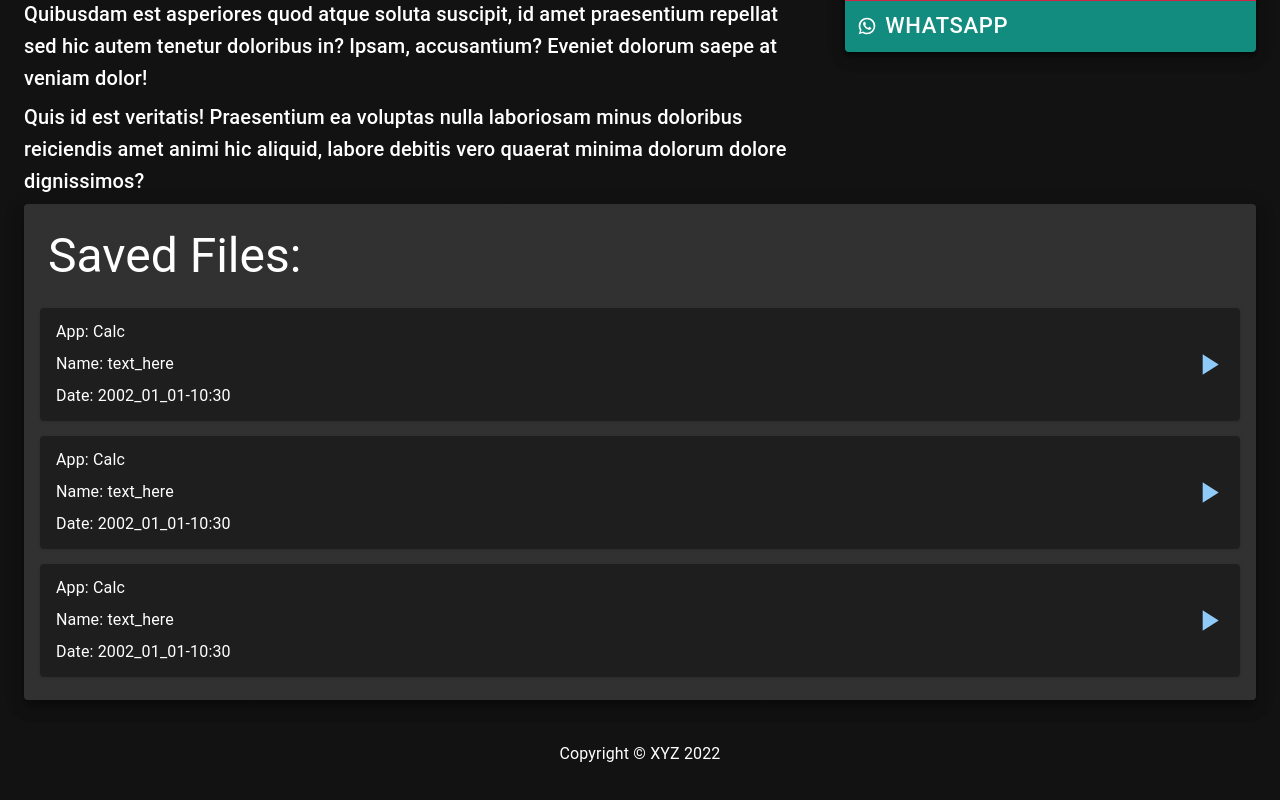
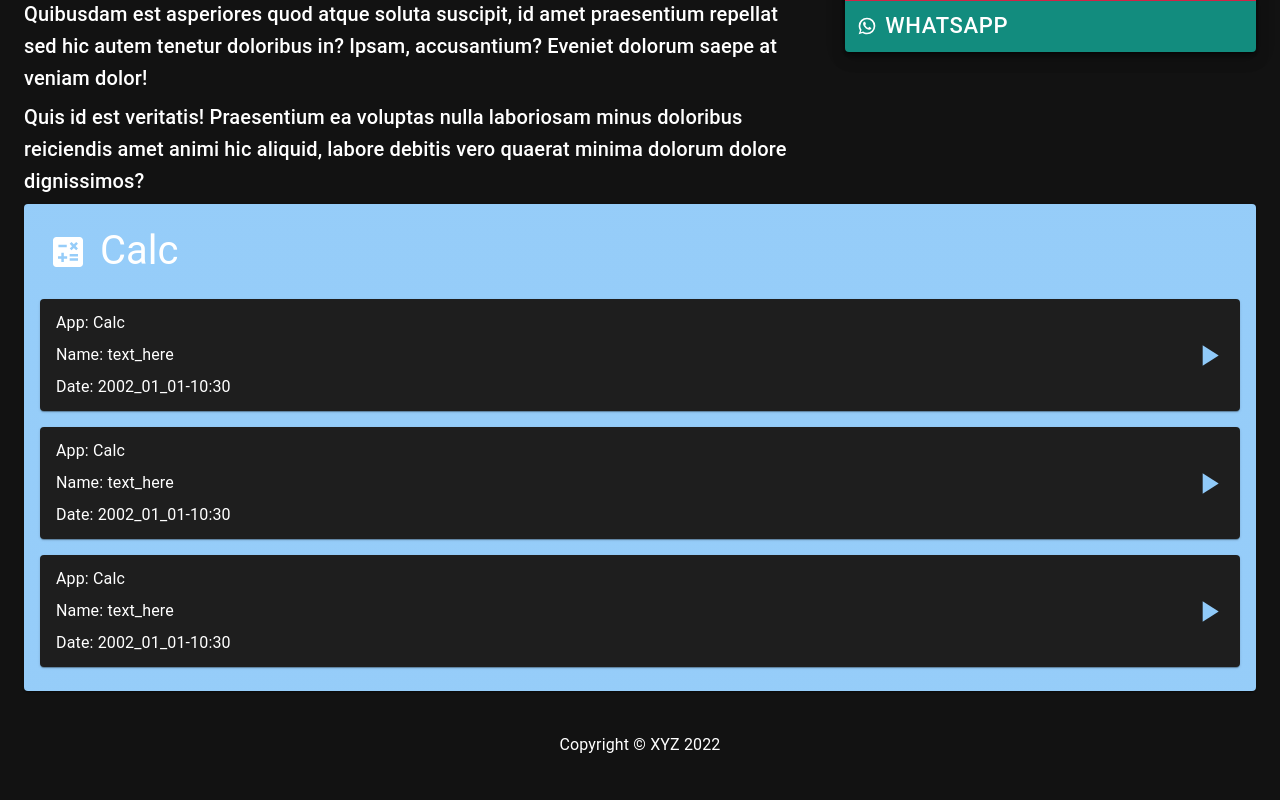
Before and after one commit to k4-100/calc, a React (Vite) app: page / in a window 1280 px wide. Shown: the part 1041-1841 px from the top of the page. Built offline with nearby package versions, Linux system fonts and the light colour scheme.

Commit message:
Started implementing AppsWithSaves component

```diff
--- /dev/null
+++ b/src/components/Home/AppsWithSaves.tsx
@@ -0,0 +1,16 @@
+import { Box } from '@mui/material';
+import React from 'react';
+import Saves from './Saves';
+
+
+const AppsWithSaves: React.FC = () =>{
+  return(
+  <Box>
+      <Saves />
+      {/* <Saves /> */}
+      {/* <Saves /> */}
+  </Box>
+  );
+}
+
+export default AppsWithSaves;
--- a/src/components/Home/Saves.tsx
+++ b/src/components/Home/Saves.tsx
@@ -2,6 +2,7 @@ import React from "react";
 import { Paper, Box, Typography } from "@mui/material";
 
 import Save from "./Save";
+import { Calculate } from "@mui/icons-material";
 /**
  *
  * @returns component with multiple save "files"
@@ -9,20 +10,31 @@ import Save from "./Save";
 const Saves: React.FC = () => {
   return (
     <Paper
-      elevation={10}
+
       sx={{
         mx: 3,
+        backgroundColor: "primary.main"
       }}
     >
-      <Typography
-        variant="h3"
+      <Box
         sx={{
           p: 3,
           pb: 0,
+          display: "flex",
+          alignItems: "center"
         }}
       >
-        Saved Files:
-      </Typography>
+        <Calculate sx={{
+          fontSize: "40px",
+          mr: 1.5,
+        }}/>
+        <Typography variant="h3" sx={{
+          fontSize: "40px",
+          alignSelf: "flex-start"
+        }}>
+          Calc
+        </Typography>
+      </Box>
       <Box
         sx={{
           display: "flex",
--- a/src/components/Home/index.tsx
+++ b/src/components/Home/index.tsx
@@ -8,6 +8,7 @@ import AboutUs from "./AboutUs";
 import Opinions from "./Opinions";
 import Apps from "./Apps";
 import Saves from "./Saves";
+import AppsWithSaves from "./AppsWithSaves";
 /**
  *
  * @returns Home page
@@ -55,7 +56,8 @@ const Home: React.FC = () => {
           </Box>
         </Grid>
       </Grid>
-      <Saves />
+        <AppsWithSaves />
+        {/* <Saves /> */}
       <Typography
         variant="subtitle1"
         align="center"
--- a/src/store/index.tsx
+++ b/src/store/index.tsx
@@ -1,11 +1,9 @@
-import { configureStore, createSlice, createReducer } from "@reduxjs/toolkit"
-import produce, { current } from 'immer'
+import { configureStore, createSlice } from "@reduxjs/toolkit"
 import _ from "lodash";
-import { SheetClass, CellClass, TableClass, SheetClassObjectType } from '../utility/Classes'
+import { SheetClass, SheetClassObjectType } from '../utility/Classes'
 
 
 const newSheet: SheetClassObjectType = new SheetClass().getObject();
-// localStorage.setItem('sheet', JSON.stringify(newSheet) );
 
 
 const determineInitialState = (): SheetClassObjectType => {
```
